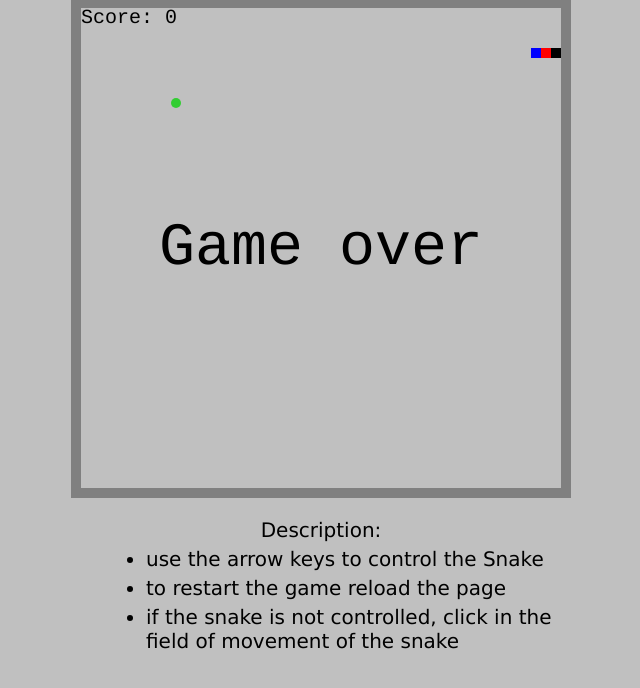
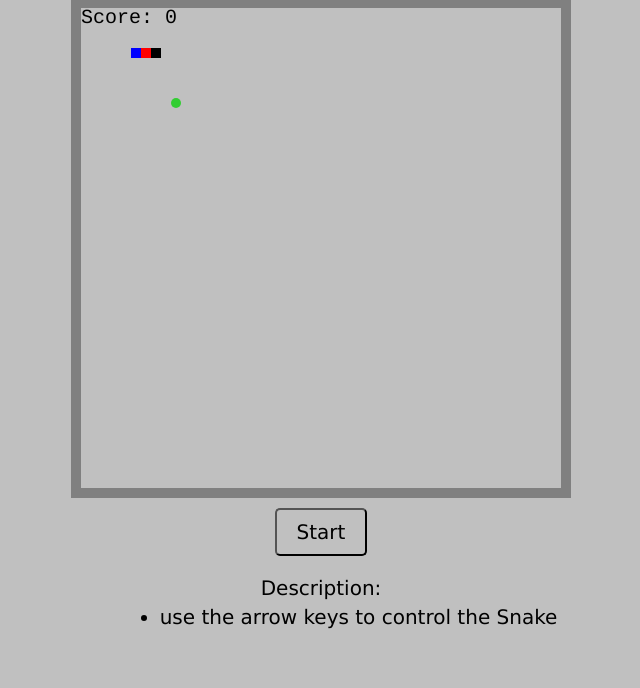
Before and after one commit to RomaMirzo/snake_game, a plain HTML site: page index.html in a window 1280 px wide. Shown: the part 80-768 px from the top of the page, without its empty margins (319-959 px from the left). Drawn offline with nearby package versions, Linux system fonts and the light colour scheme.

Commit message:
add start and restart buttons

```diff
--- a/index.html
+++ b/index.html
@@ -10,11 +10,11 @@
     <div class="container">
         <h1>Snake game</h1>
         <canvas id="canvas" width="500" height="500"></canvas>
+        <button id="start">Start</button>
+        <button id="restart">Restart</button>
         <p>Description:</p>
         <ul>
             <li>use the arrow keys to control the Snake</li>
-            <li>to restart the game reload the page</li>
-            <li>if the snake is not controlled, click in the field of movement of the snake</li>
         </ul>
     </div>
 
--- a/script.js
+++ b/script.js
@@ -1,6 +1,11 @@
     // Настраиваем canvas
     var canvas = document.getElementById("canvas");
     var ctx = canvas.getContext("2d");
+
+    // определяем кнопку старта
+    var btnStart = document.getElementById('start');
+    // определяем кнопку рестарта
+    var btnRestart = document.getElementById('restart');
 
     // Получаем ширину и высоту canvas
     var width = canvas.width;
@@ -40,6 +45,9 @@
       ctx.textAlign = "center";
       ctx.textBaseline = "middle";
       ctx.fillText("Game over", width / 2, height / 2);
+
+      btnStart.style.display = "none";
+      btnRestart.style.display = "block";
     };
 
     // Рисуем окружность
@@ -208,7 +216,8 @@
     var apple = new Apple();
 
     // Запускаем функцию анимации через setInterval
-    var playing = true;
+    // var playing = true;
+    var playing = false;
     var animationTime = 100;
 
     // Создаем функцию игрового цикла, вызывающую саму себя используя setTimeout
@@ -226,8 +235,23 @@
       }
     };
 
-    // Начинаем игровой цикл
+    // Отрисовываем игровое поле
     gameLoop();
+
+    function startGame() {
+      playing = true;
+      // Начинаем игровой цикл
+      gameLoop();
+      btnStart.removeEventListener('click', startGame);
+    }
+
+    // запускаем игру
+    btnStart.addEventListener('click', startGame);
+
+    // перезапускаем игру
+    btnRestart.addEventListener('click', () => {
+      window.location.reload()
+    });
 
     // Преобразуем коды клавиш в направления
     var directions = {
--- a/style.css
+++ b/style.css
@@ -3,6 +3,11 @@
     padding: 0;
     background-color: silver;
 }
+
+body, h1, p, li {
+  font-family: "Geneva", Arial, Helvetica, sans-serif;
+}
+
 .container {
     width: 500px;
     display: flex;
@@ -10,18 +15,32 @@
     align-items: center;
     margin: 0 auto;
 }
+
 h1 {
     margin: 20px 0;
-    font-family: "Geneva", Arial, Helvetica, sans-serif;
 }
+
 p, li {
     margin-bottom: 5px;
-    font-family: "Geneva", Arial, Helvetica, sans-serif;
     font-size: 20px;
 }
+
 ul {
     padding-left: 15%;
 }
+
 p {
     margin-top: 20px;
 }
+
+button {
+  margin-top: 10px;
+  padding: 10px 20px;
+  font-family: inherit;
+  font-size: 20px;
+  border-radius: 5px;
+}
+
+#restart {
+  display: none;
+}
```
